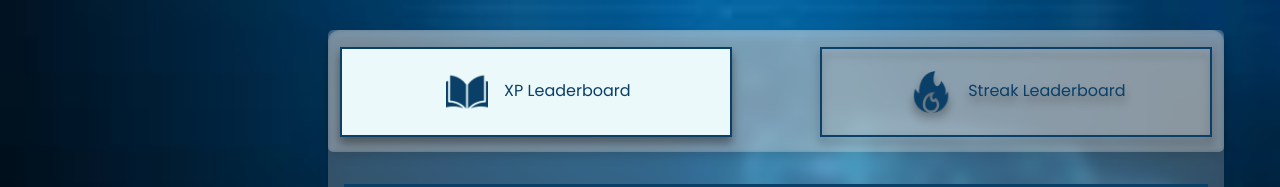
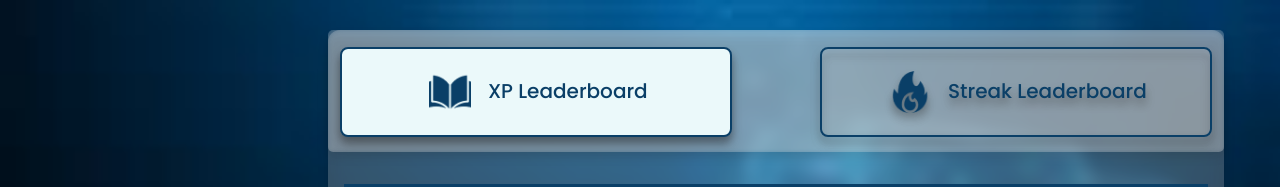
Before and after one commit to arsalan1004/Safwaat, a React (Vite) app in the folder Frontend/: page /Leaderboard in a window 1280 px wide. Shown: the top 187 px of the page. Built offline with nearby package versions, Linux system fonts and the light colour scheme; no server answers; a web font is replaced by a local one.

Commit message:
refactor: Given border radius to main leaderboard buttons

```diff
--- a/Frontend/src/App.css
+++ b/Frontend/src/App.css
@@ -40,6 +40,16 @@
   box-sizing: border-box;
   display: flex;
   place-items: center;
+}
+
+.leadButton{
+  border-radius: 8px;
+
+  font-size: 20px;
+  font-weight: 500;
+  font-family: inherit;
+  cursor: pointer;
+  transition: border-color 0.25s;
 }
 
 .wrapper {
```
